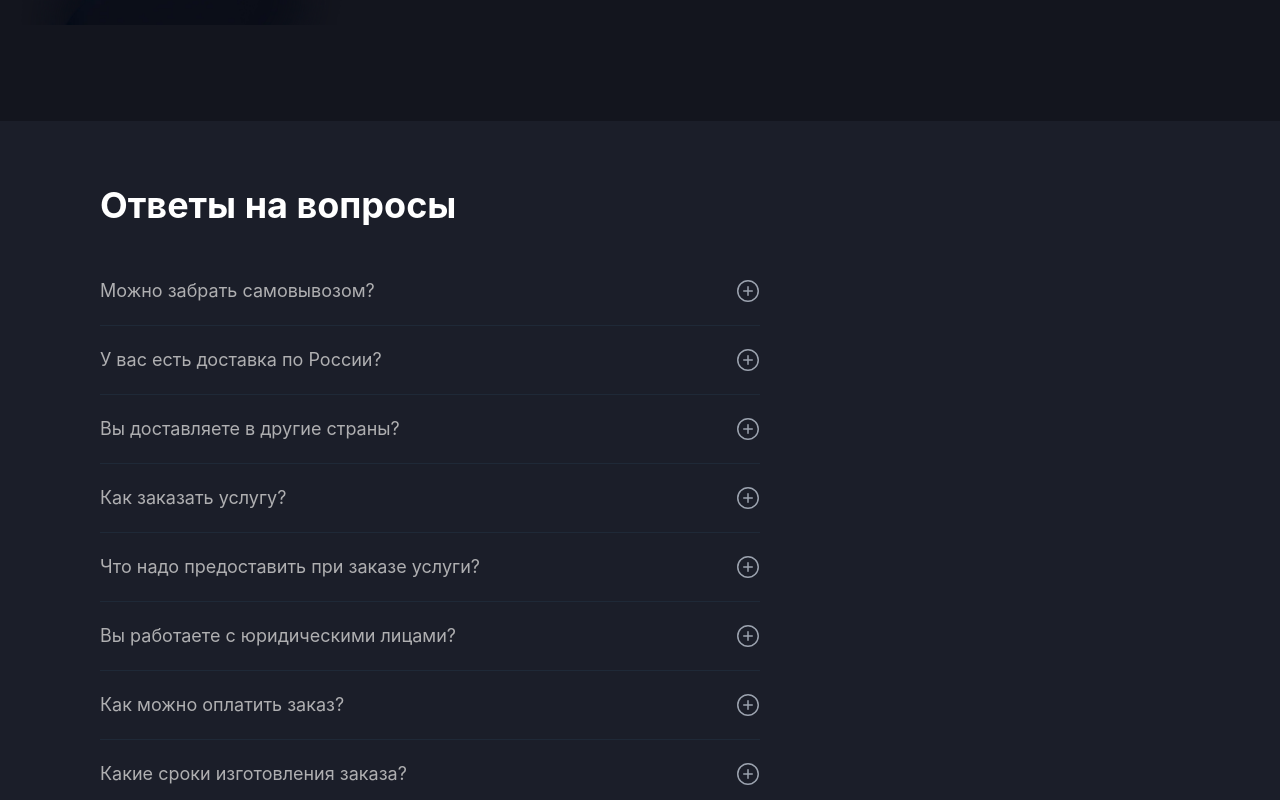
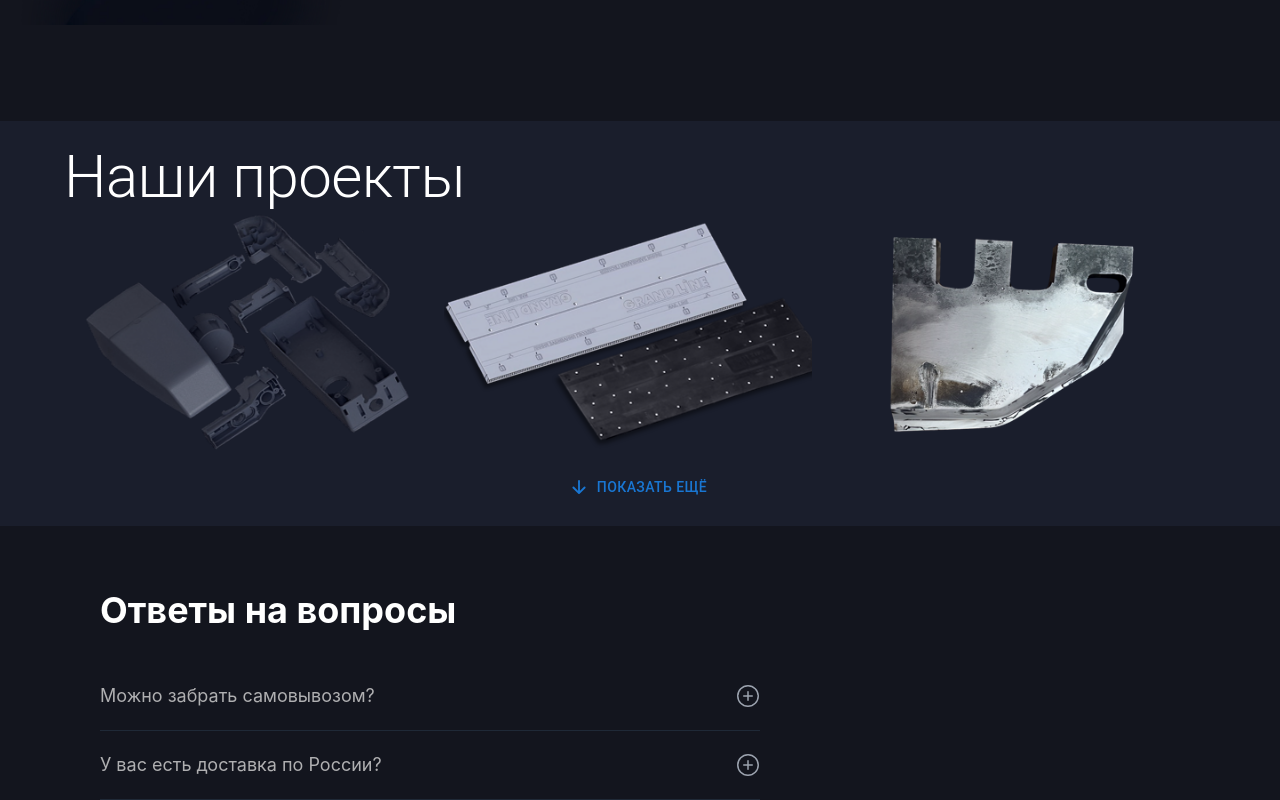
Before and after one commit to NtQuilty/PEM_lazer, a React (Vite) app: page / in a window 1280 px wide. Shown: the part 4640-5440 px from the top of the page. Built offline with nearby package versions, Linux system fonts and the light colour scheme.

Commit message:
feat: add Project component

```diff
--- a/src/App.tsx
+++ b/src/App.tsx
@@ -7,6 +7,7 @@ import { Footer } from './components/Footer/Footer';
 import { Header } from './components/Header/Header';
 import { LandingHero } from './components/LandingHero/LandingHero';
 import { MainContent } from './components/MainContent/MainContent';
+import { Projects } from './components/Projects/Projects';
 
 export const App = () => {
   return (
@@ -16,6 +17,7 @@ export const App = () => {
       <MainContent />
       <Advantages />
       <ConsultationPromo />
+      <Projects />
       <FAQ />
       <About isVisible={false} />
       <DiscountForm />
--- a/src/components/About/About.tsx
+++ b/src/components/About/About.tsx
@@ -6,7 +6,7 @@ interface AboutProps {
 
 export const About: React.FC<AboutProps> = ({ isVisible }) => {
   return (
-    <section className=' py-16'>
+    <section className='bg-[#1a1e2c] py-16'>
       <div className='max-w-[1350px] mx-auto px-4'>
         <h2 className='text-4xl font-bold text-white mb-8'>О компании</h2>
 
--- a/src/components/DiscountForm/DiscountForm.tsx
+++ b/src/components/DiscountForm/DiscountForm.tsx
@@ -13,7 +13,7 @@ export const DiscountForm: React.FC = () => {
   };
 
   return (
-    <section className='bg-[#1b1e29] py-16'>
+    <section className='bg-[#13151e] py-16'>
       <div className='max-w-[1350px] mx-auto px-4'>
         <div className='flex flex-col md:flex-row items-center justify-between gap-8'>
           {/* Левая часть с изображением и текстом */}
--- a/src/components/FAQ/FAQ.tsx
+++ b/src/components/FAQ/FAQ.tsx
@@ -12,7 +12,7 @@ export const FAQ: React.FC = () => {
   };
 
   return (
-    <section className='bg-[#1b1e29] py-16'>
+    <section className='bg-[#13151e] py-16'>
       <div className='max-w-[1350px] mx-auto pl-[100px]'>
         <div className='max-w-[660px]'>
           <h2 className='text-4xl font-bold text-white mb-8'>{'Ответы на вопросы'}</h2>
--- /dev/null
+++ b/src/components/Projects/Projects.tsx
@@ -0,0 +1,99 @@
+import { useState } from 'react';
+import { Box, Typography, Button, Modal, Container } from '@mui/material';
+import { IoArrowDown } from 'react-icons/io5';
+import { projectsData } from './const';
+
+export const Projects = () => {
+  const [open, setOpen] = useState(false);
+  const [selectedImage, setSelectedImage] = useState('');
+  const [selectedTitle, setSelectedTitle] = useState('');
+  const [showAll, setShowAll] = useState(false);
+
+  const visibleProjects = showAll ? projectsData : projectsData.slice(0, 3);
+
+  const handleOpen = (imagePath: string, title: string) => {
+    setSelectedImage(imagePath);
+    setSelectedTitle(title);
+    setOpen(true);
+  };
+
+  const handleClose = () => {
+    setOpen(false);
+  };
+
+  const handleShowMore = () => {
+    setShowAll(true);
+  };
+
+  return (
+    <Box className='py-5 bg-[#1a1e2c]'>
+      <Container>
+        <Typography variant='h2' component='h2' className='text-white mb-4 font-bold'>
+          Наши проекты
+        </Typography>
+
+        <Box className='flex flex-wrap gap-3'>
+          {visibleProjects.map(project => (
+            <Box
+              key={project.id}
+              className='w-full sm:w-[calc(50%-12px)] md:w-[calc(33.333%-16px)] relative h-60 rounded-md overflow-hidden cursor-pointer group'
+              onClick={() => handleOpen(project.imagePath, project.title)}
+            >
+              <Box
+                component='img'
+                src={project.imagePath}
+                alt={project.title}
+                className='w-full h-full object-cover'
+              />
+              <Box className='project-overlay absolute bottom-0 left-0 right-0 bg-black/70 p-2 opacity-0 transition-opacity duration-300 ease-in-out group-hover:opacity-100'>
+                <Typography variant='h6' className='text-white mb-1'>
+                  {project.title}
+                </Typography>
+                <Button variant='text' className='text-white'>
+                  Смотреть проект
+                </Button>
+              </Box>
+            </Box>
+          ))}
+        </Box>
+
+        {!showAll && (
+          <Box className='flex justify-center mt-4'>
+            <Button
+              variant='text'
+              startIcon={<IoArrowDown />}
+              onClick={handleShowMore}
+              className='text-white'
+            >
+              Показать ещё
+            </Button>
+          </Box>
+        )}
+      </Container>
+
+      <Modal
+        open={open}
+        onClose={handleClose}
+        aria-labelledby='project-modal'
+        aria-describedby='project-modal-description'
+      >
+        <Box className='absolute top-1/2 left-1/2 -translate-x-1/2 -translate-y-1/2 w-4/5 h-4/5 bg-black shadow-2xl p-1 flex flex-col items-center justify-center'>
+          <Box
+            component='img'
+            src={selectedImage}
+            alt='Project enlarged view'
+            className='max-w-full max-h-[85%] object-contain'
+            onClick={handleClose}
+          />
+          <Typography
+            variant='h5'
+            component='h3'
+            className='text-white mt-3 text-center px-4 font-medium'
+          >
+            {selectedTitle}
+          </Typography>
+        </Box>
+      </Modal>
+    </Box>
+  );
+};
--- /dev/null
+++ b/src/components/Projects/const.ts
@@ -0,0 +1,18 @@
+interface ProjectData {
+  id: number;
+  title: string;
+  imagePath: string;
+}
+
+export const projectsData: ProjectData[] = [
+  { id: 1, title: 'Ручной прибор', imagePath: '/images/projects/one.webp' },
+  { id: 2, title: 'Кровельный конек', imagePath: '/images/projects/two.webp' },
+  {
+    id: 3,
+    title: 'Форма для объёмной штамповки металла',
+    imagePath: '/images/projects/three.webp',
+  },
+  { id: 4, title: 'Корпус электроприбора', imagePath: '/images/projects/four.webp' },
+  { id: 5, title: 'Завальцовщик', imagePath: '/images/projects/five.webp' },
+  { id: 6, title: 'Лабораторный штатив для пипеток', imagePath: '/images/projects/six.webp' },
+];
```
